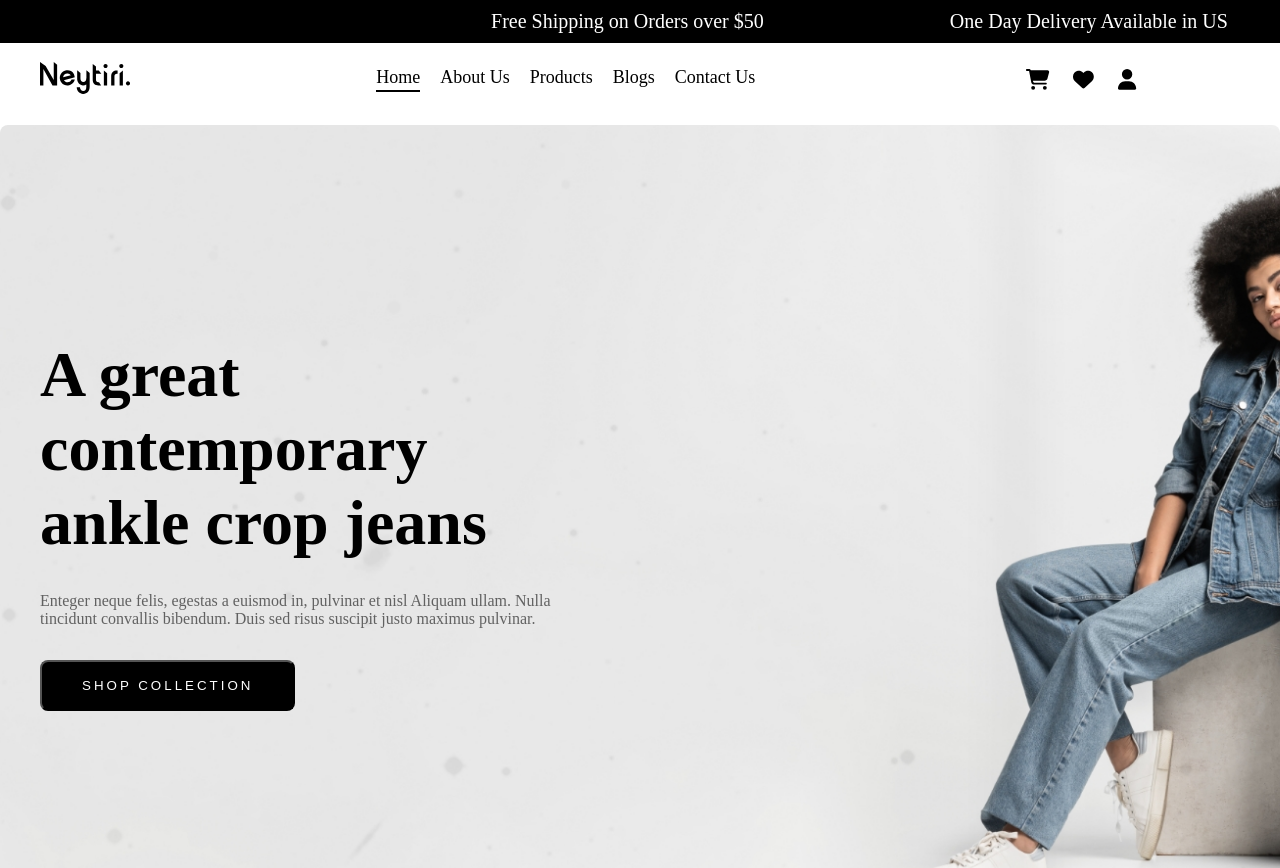
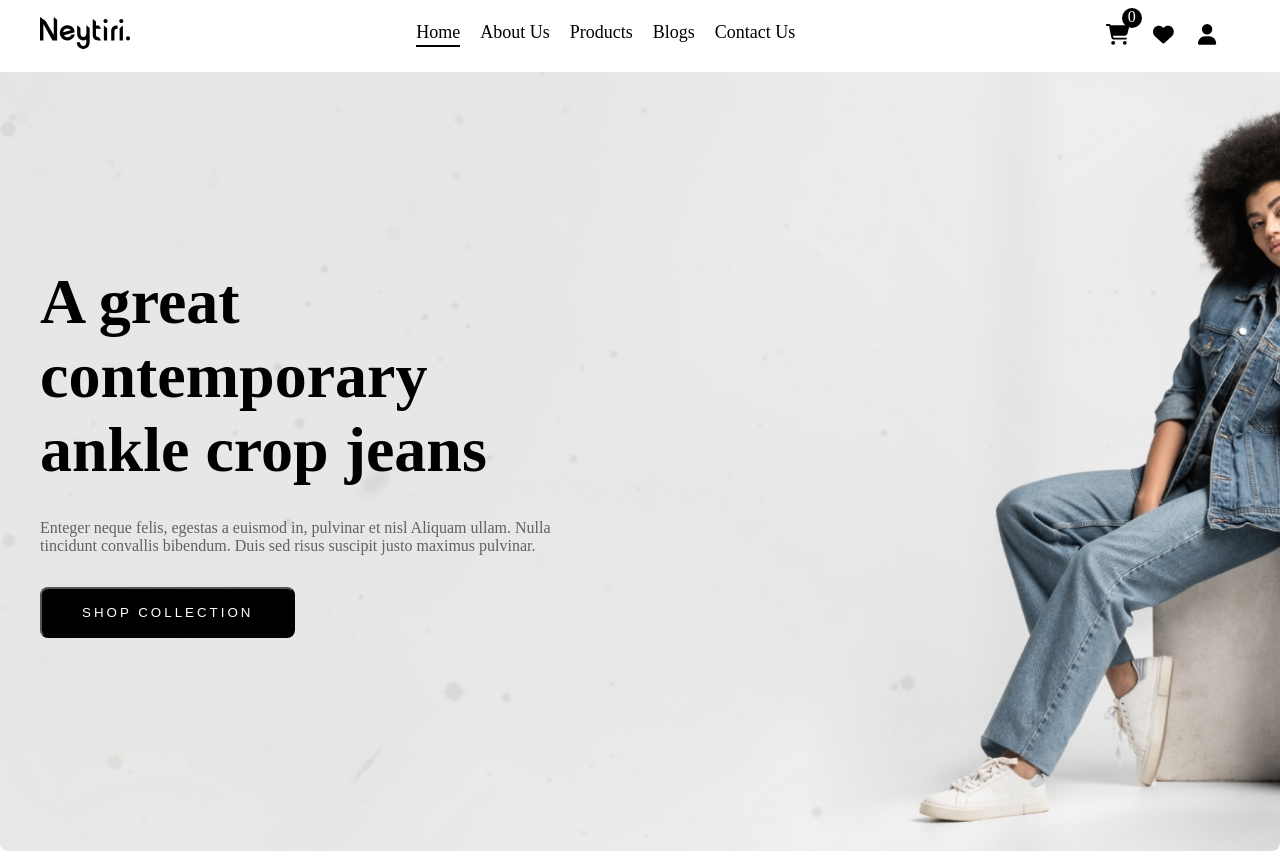
Before and after one commit to zaidkhan-div/FinalProject-e-commerce.github.io, a React (Vite) app: page / in a window 1280 px wide. Shown: the top 868 px of the page. Built offline with nearby package versions, Linux system fonts and the light colour scheme; no server answers.

Commit message:
Worked on Ui

```diff
--- a/src/Components/Navbar/Navbar.css
+++ b/src/Components/Navbar/Navbar.css
@@ -114,14 +114,42 @@
     width: 100%;
 }
 
-.main-navbar {
-    /* background-color: red; */
+/* .main-navbar {
     padding: 1.2rem 2.5rem;
     display: flex;
     align-items: center;
     justify-content: space-between;
-    max-width: 1200px;
+    width: 100%;
     margin: auto;
+} */
+
+.main-navbar {
+    padding: 1.2rem 2.5rem;
+    display: flex;
+    align-items: center;
+    justify-content: space-between;
+    width: 100%;
+    margin: auto;
+    position: fixed;
+    background-color: white;
+    transition: transform 0.3s ease-in-out;
+    z-index: 1000;
+}
+
+.main-navbar.hidden {
+    /* transform: translateY(-100%); */
+    margin-top: -100%;
+}
+
+.main-navbar.visible {
+    /* transform: translateY(0); */
+    /* Show navbar */
+    margin-top: -45px;
+}
+
+.main-navbar.scrolled-right {
+    margin-top: 0;
+    /* Set margin-top to 0 when scrolling right */
 }
 
 .logo {
@@ -172,6 +200,20 @@
     display: flex;
     align-items: center;
     gap: 1.5rem;
+    position: relative;
+}
+
+.cart-dot {
+    color: white;
+    background-color: black;
+    font-size: 16px;
+    width: 20px;
+    height: 20px;
+    border-radius: 10px;
+    text-align: center;
+    position: absolute;
+    top: -15px;
+    left: 40px;
 }
 
 .icon-section a {
--- a/src/Components/Navbar/Navbar.jsx
+++ b/src/Components/Navbar/Navbar.jsx
@@ -30,25 +30,62 @@
 
 // export default Navbar
 
-import React, { useState } from 'react'
+import React, { useState, useEffect } from 'react'
 import './Navbar.css'
 import { Link } from 'react-router-dom'
 import { FontAwesomeIcon } from '@fortawesome/react-fontawesome';
 import { faUser, faCartShopping, faHeart } from '@fortawesome/free-solid-svg-icons';
 import Logo from '../../assets/Logo.svg'
 import Top from './Top';
+import { useSelector } from 'react-redux';
 
 
 const Navbar = () => {
 
+  const [menu, setMenu] = useState('Home')
+  const { totalQuantity } = useSelector((state) => state.allCart)
+  // let totalQuantity = JSON.parse(localStorage.getItem('totalQuantity')) || 0;
+  const [showNavbar, setShowNavbar] = useState(true); // State to control navbar visibility
+  const [scrollingRight, setScrollingRight] = useState(false); // State to track horizontal scrolling
 
-  const [menu, setMenu] = useState('Home')
+  let lastScrollY = window.scrollY;
+  let lastScrollX = window.scrollX;
+
+  useEffect(() => {
+    const handleScroll = () => {
+      if (window.scrollY > lastScrollY) {
+        // Scrolling down
+        setShowNavbar(false);
+      } else {
+        // Scrolling up
+        setShowNavbar(true);
+      }
+
+      if (window.scrollX > lastScrollX) {
+        // Scrolling right
+        setScrollingRight(true);
+      } else {
+        // Scrolling left or no horizontal scroll
+        setScrollingRight(false);
+      }
+
+      lastScrollY = window.scrollY;
+      lastScrollX = window.scrollX;
+    };
+
+    window.addEventListener('scroll', handleScroll);
+
+    return () => {
+      window.removeEventListener('scroll', handleScroll);
+    };
+  }, []);
 
   return (
     <>
       <Top />
       <div className="container">
-        <div className='main-navbar'>
+        {/* <div className='main-navbar'> */}
+          <div className={`main-navbar ${showNavbar ? 'visible' : 'hidden'} ${scrollingRight ? 'scrolled-right' : ''}`}>
 
           <div className="logo">
             <Link to='/'><img src={Logo} alt="" /></Link>
@@ -69,6 +106,7 @@ const Navbar = () => {
           <div className="icon-section">
             <div>
               <Link to='/cart'>
+                <div className="cart-dot">{totalQuantity}</div>
                 <FontAwesomeIcon icon={faCartShopping} />
               </Link>
             </div>
--- a/src/Pages/Blogs/Blogs.css
+++ b/src/Pages/Blogs/Blogs.css
@@ -1,15 +1,55 @@
 .blogs-container {
-    border: 1px solid black;
     width: 95%;
     margin: auto;
-    margin-bottom: 1rem;
-    margin-top: 1rem;
+    display: flex;
+    flex-wrap: wrap;
+    gap: 1.5rem;
+    justify-content: center;
+}
+
+.single-blog {
+    width: 300px;
+    border: 1px solid #ddd;
+    border-radius: 0.5rem;
+    text-align: center;
+    padding: 1rem;
+    box-shadow: 0 4px 6px rgba(0, 0, 0, 0.1);
+    transition: transform 0.3s ease-in-out;
+}
+
+.single-blog:hover {
+    transform: scale(1.05);
 }
 
 .blog-image img {
     width: 100%;
-    max-width: 350px;
     height: auto;
     border-radius: 0.5rem;
     margin-bottom: 1rem;
 }
+
+.single-blog h2 {
+    font-size: 20px;
+    color: #333;
+    text-align: center;
+}
+
+.single-blog p {
+    font-size: 14px;
+    color: #555;
+    margin-bottom: 1rem;
+}
+
+.read-more {
+    display: inline-block;
+    text-decoration: none;
+    background: black;
+    color: white;
+    padding: 0.5rem 1rem;
+    border-radius: 0.5rem;
+    transition: 0.3s;
+}
+
+.read-more:hover {
+    background: #444;
+}
--- a/src/Pages/Blogs/Blogs.jsx
+++ b/src/Pages/Blogs/Blogs.jsx
@@ -1,21 +1,23 @@
 import React from "react";
-import './Blogs.css'
+import "./Blogs.css";
 import { blogs } from "../../Components/Blogs/Blogs";
 import { Link } from "react-router-dom";
 
 const Blogs = () => {
     return (
-        <div>
-            <div className="blogs-container">
-                <div className="blog-image">
-                    <img src='https://neytri.wpengine.com/wp-content/uploads/2023/06/blog-11.jpg' alt="" />
+        <div className="blogs-container">
+            {blogs.map((blog) => (
+                <div key={blog.id} className="single-blog">
+                    <div className="blog-image">
+                        <img src={blog.image} alt={blog.title} />
+                    </div>
+                    <h2>{blog.title}</h2>
+                    <p>{blog.excerpt}</p>
+                    <Link to={`/blog/${blog.id}`} target="black" className="read-more">Read More</Link>
                 </div>
-                <h1>Blogs title</h1>
-                <p>Paragraph</p>
-                <Link></Link>
-            </div>
+            ))}
         </div>
-    )
-}
+    );
+};
 
-export default Blogs
+export default Blogs;
--- a/src/Pages/Cart/Cart.css
+++ b/src/Pages/Cart/Cart.css
@@ -239,7 +239,7 @@
 }
 
 .product-image {
-  max-width: 80%;
+  max-width: 70%;
   height: auto;
 }
 
@@ -263,10 +263,10 @@
 }
 
 .quantity-btn,
-.quantity-btn{
+.quantity-btn {
   /* Bootstrap primary color */
   /* color: #fff; */
- cursor: pointer;
+  cursor: pointer;
 }
 
 .quantity-input {
--- a/src/Pages/Home/Home.css
+++ b/src/Pages/Home/Home.css
@@ -171,6 +171,8 @@
     color: rgba(0, 0, 0, 0.6);
 }
 
+.blogs button {}
+
 /* Home icon Box */
 .home-icons {
     border-top: 1px solid rgba(0, 0, 0, 0.25);
--- a/src/Pages/Home/Home.jsx
+++ b/src/Pages/Home/Home.jsx
@@ -50,7 +50,7 @@ const Home = () => {
           <p>Mollis aliquam ut porttitor leo a diam. Imperdiet sed <br /> euismod nisi porta lorem mollis.</p>
         </div>
         <BlogsData />
-      </div>
+        </div>
       {/* Icons */}
       <div className="home-icons">
         <div className="icons-box">
--- a/src/Pages/Products/ProductsData.jsx
+++ b/src/Pages/Products/ProductsData.jsx
@@ -58,8 +58,8 @@ const ProductsData = () => {
       <div className='products-container'>
         {
           loading ? <p style={{ fontSize: "3.5rem", textAlign: "center", marginTop: "5.5rem" }}>Loading...</p> : (
-            products.map((data) => (
-              <div className="product-card" key={data.id}>
+            products.map((data, index) => (
+              <div className="product-card" key={index}>
                 <div className="product-image">
                   <img src={data.image} alt="Product Image" />
                 </div>
--- a/src/redux-slices/cartSlice.js
+++ b/src/redux-slices/cartSlice.js
@@ -2,7 +2,7 @@ import { createSlice } from "@reduxjs/toolkit";
 
 const initialState = {
     cart: JSON.parse(localStorage.getItem('cart')) || [],
-    totalQuantity: 0,
+    totalQuantity: JSON.parse(localStorage.getItem('totalQuantity')) || 0,
     totalPrice: 0,
 };
 
@@ -88,6 +88,7 @@ const cartSlice = createSlice({
             );
             state.totalPrice = parseInt(totalPrice.toFixed(2));
             state.totalQuantity = totalQuantity;
+            localStorage.setItem('totalQuantity', JSON.stringify(state.totalQuantity))
         }
 
     }
```
